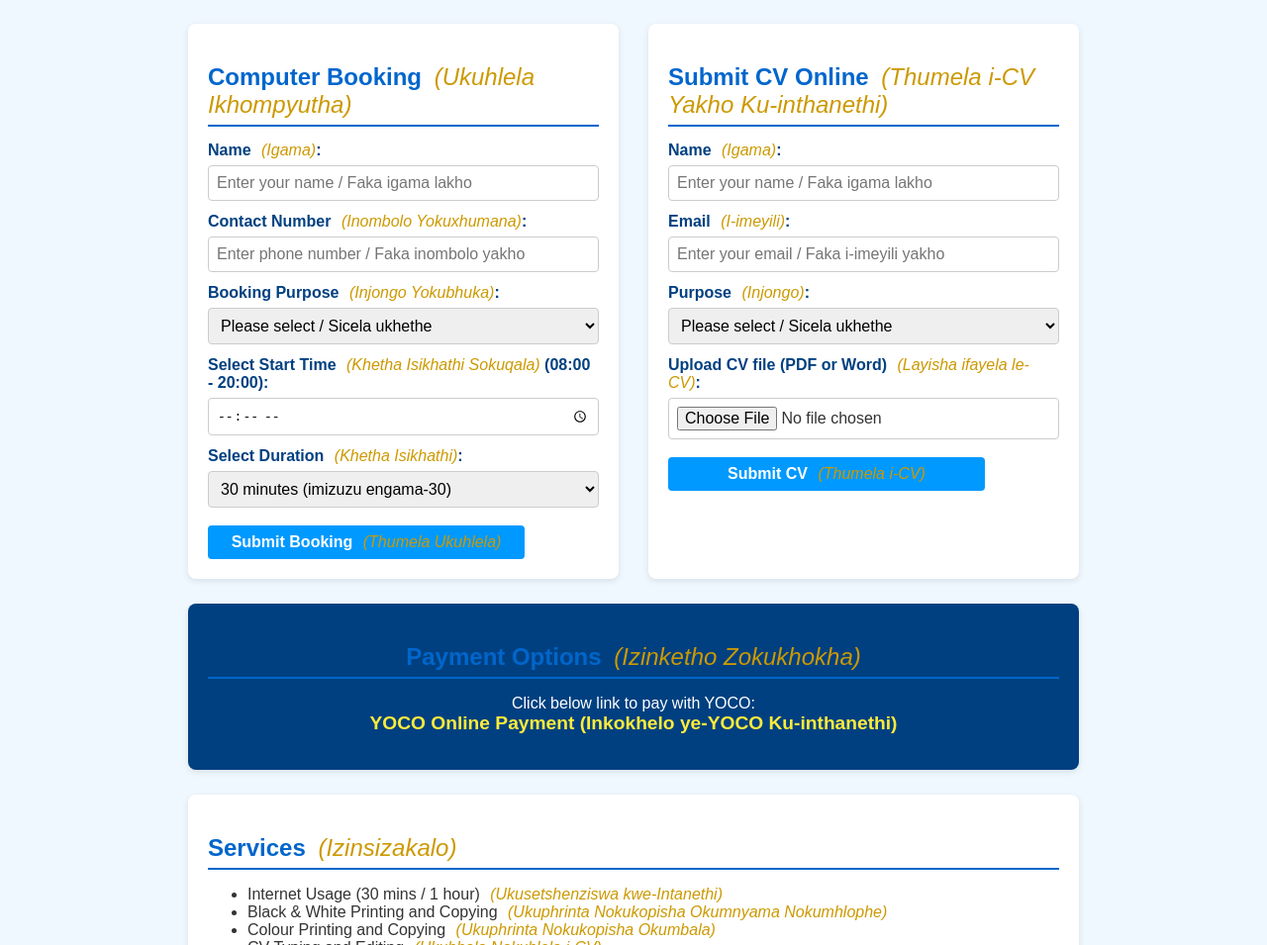
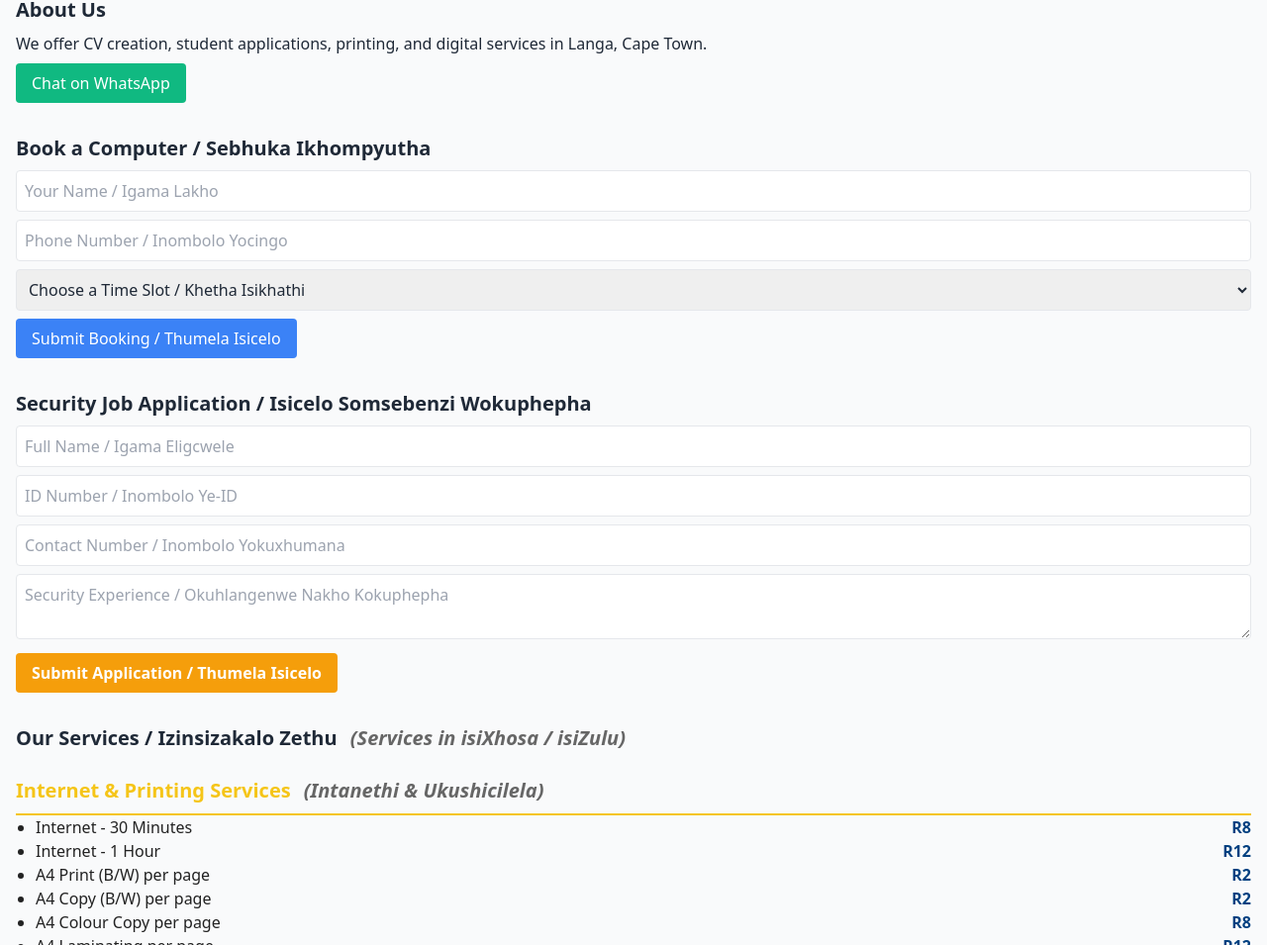
Before and after one commit to Tina-wanjun/za-online-cafe, a plain HTML site: page index.html in a window 1280 px wide. Shown: the part 84-1039 px from the top of the page at 99% size. Drawn offline with nearby package versions, Linux system fonts and the light colour scheme.

Commit message:
Update index.html

```diff
--- a/index.html
+++ b/index.html
@@ -2,184 +2,172 @@
 <html lang="en">
 <head>
   <meta charset="UTF-8" />
-<meta name="viewport" content="width=device-width, initial-scale=1" />
+  <meta name="viewport" content="width=device-width, initial-scale=1.0" />
   <title>ZA Online Café</title>
+  <link rel="stylesheet" href="https://cdn.jsdelivr.net/npm/tailwindcss@2.2.19/dist/tailwind.min.css" />
   <style>
-  body {
-    font-family: Arial, sans-serif;
-    max-width: 900px;
-    margin: auto;
-    padding: 20px;
-    background: #f0f8ff;
-    color: #333;
+    details summary {
+      font-weight: 700;
+      cursor: pointer;
+      padding: 0.5rem 0;
+      font-size: 1.25rem;
+      color: #004080; /* 深蓝 */
+      border-bottom: 2px solid #ccc;
+      list-style: none;
     }
-  h1 {
-    text-align: center;
-    color: #004080; /* 深蓝 */
-    margin-bottom: 30px;
+    details[open] summary {
+      color: #f5c518; /* 黄色 */
+      border-bottom-color: #f5c518;
     }
-  .section {
-    background: white;
-    border-radius: 8px;
-    padding: 20px;
-    margin-bottom: 25px;
-    box-shadow: 0 2px 6px rgba(0,0,0,0.1);
+    details ul {
+      margin-left: 1.25rem;
+      margin-bottom: 1rem;
+      list-style-type: disc;
+      color: #222;
     }
-  h2 {
-    color: #0066cc; /* 蓝色标题 */
-    margin-bottom: 15px;
-    border-bottom: 2px solid #0066cc;
-    padding-bottom: 6px;
+    .local-lang {
+      font-style: italic;
+      color: #666;
+      margin-left: 0.5rem;
     }
-  label {
-    display: block;
-    margin-top: 12px;
-    font-weight: bold;
+    .price {
       color: #004080;
+      font-weight: 600;
+      float: right;
     }
-  /* 南非语言文字，黄色，括号包起来 */
-  .local-lang {
-    color: #cc9900; /* 金黄色 */
-    font-weight: normal;
-    font-style: italic;
-    margin-left: 6px;
+    /* 支付按钮更醒目 */
+    .payment-btn {
+      background: linear-gradient(90deg, #2563eb, #fbbf24);
+      color: white;
+      font-weight: 700;
+      padding: 0.75rem 1.5rem;
+      border-radius: 0.375rem;
+      transition: background 0.3s ease;
+      display: inline-block;
     }
-  input, select, textarea, button {
-    width: 100%;
-    max-width: 320px;
-    padding: 8px;
-    margin-top: 6px;
-    border: 1px solid #ccc;
-    border-radius: 4px;
-    box-sizing: border-box;
-    font-size: 1em;
-  }
-  button {
-    background: #0099ff;
-    color: white;
-    border: none;
-    font-weight: bold;
-    cursor: pointer;
-    margin-top: 18px;
-    transition: background 0.3s ease;
-  }
-  button:hover {
-    background: #007acc;
-  }
-  /* 付款区域更醒目 */
-  .payment-section {
-    background: #004080;
-    color: white;
-    text-align: center;
-  }
-  .payment-section a {
-    color: #ffeb3b;
-    font-weight: bold;
-    text-decoration: none;
-    font-size: 1.2em;
-  }
-  .payment-section a:hover {
-    text-decoration: underline;
-  }
-
-  /* 响应式布局 - 两栏 */
-  @media (min-width: 700px) {
-    .flex-row {
-      display: flex;
-      gap: 30px;
-      flex-wrap: wrap;
-    }
-    .flex-child {
-      flex: 1;
-      min-width: 300px;
-    }
-    form input, form select, form textarea {
-      max-width: 100%;
-    }
+    .payment-btn:hover {
+      background: linear-gradient(90deg, #1e40af, #d97706);
     }
   </style>
+</head>
+<body class="bg-gray-50 text-gray-800">
+  <header class="bg-blue-600 text-white p-4 text-center text-2xl font-bold">
+    ZA Online Café
+  </header>
 
-<script>
-  // 名字格式化
-  function formatName(id) {
-    let input = document.getElementById(id);
-    let val = input.value.trim().toLowerCase();
-    if(val.length > 0){
-      val = val.charAt(0).toUpperCase() + val.slice(1);
-    }
-    input.value = val;
-  }
-</script>
-</head>
-<body>
-  <h1>ZA Online Café</h1>
+  <section class="p-4">
+    <h2 class="text-xl font-semibold mb-2">About Us</h2>
+    <p>We offer CV creation, student applications, printing, and digital services in Langa, Cape Town.</p>
+    <a href="https://wa.me/27210652027" class="inline-block mt-2 px-4 py-2 bg-green-500 text-white rounded">Chat on WhatsApp</a>
+  </section>
 
-  <div class="flex-row">
-    <div class="section flex-child">
-      <h2>Computer Booking <span class="local-lang">(Ukuhlela Ikhompyutha)</span></h2>
-      <form action="https://formspree.io/f/your-form-id" method="POST">
-        <label for="name">Name <span class="local-lang">(Igama)</span>:</label>
-        <input type="text" id="name" name="name" required onblur="formatName('name')" placeholder="Enter your name / Faka igama lakho" />
+  <section class="p-4">
+    <h2 class="text-xl font-semibold mb-2">Book a Computer / Sebhuka Ikhompyutha</h2>
+    <form class="space-y-2" action="https://formspree.io/f/your-form-id" method="POST">
+      <input name="name" placeholder="Your Name / Igama Lakho" class="w-full p-2 border rounded" required />
+      <input name="phone" placeholder="Phone Number / Inombolo Yocingo" class="w-full p-2 border rounded" required />
+      <select name="time" class="w-full p-2 border rounded" required>
+        <option value="" disabled selected>Choose a Time Slot / Khetha Isikhathi</option>
+        <option>09:00 - 09:30</option>
+        <option>09:30 - 10:00</option>
+        <option>10:00 - 10:30</option>
+        <option>10:30 - 11:00</option>
+        <option>... (customize slots)</option>
+      </select>
+      <button type="submit" class="px-4 py-2 bg-blue-500 text-white rounded">Submit Booking / Thumela Isicelo</button>
+    </form>
+  </section>
 
-        <label for="phone">Contact Number <span class="local-lang">(Inombolo Yokuxhumana)</span>:</label>
-        <input type="tel" id="phone" name="phone" required placeholder="Enter phone number / Faka inombolo yakho" />
+  <section class="p-4">
+    <h2 class="text-xl font-semibold mb-2">Security Job Application / Isicelo Somsebenzi Wokuphepha</h2>
+    <form class="space-y-2" action="https://formspree.io/f/your-form-id" method="POST">
+      <input name="full_name" placeholder="Full Name / Igama Eligcwele" class="w-full p-2 border rounded" required />
+      <input name="id_number" placeholder="ID Number / Inombolo Ye-ID" class="w-full p-2 border rounded" required />
+      <input name="contact" placeholder="Contact Number / Inombolo Yokuxhumana" class="w-full p-2 border rounded" required />
+      <textarea name="experience" placeholder="Security Experience / Okuhlangenwe Nakho Kokuphepha" class="w-full p-2 border rounded"></textarea>
+      <button type="submit" class="px-4 py-2 bg-yellow-500 text-white rounded font-semibold">Submit Application / Thumela Isicelo</button>
+    </form>
+  </section>
 
-        <label for="purpose">Booking Purpose <span class="local-lang">(Injongo Yokubhuka)</span>:</label>
-        <select id="purpose" name="purpose" required>
-          <option value="">Please select / Sicela ukhethe</option>
-          <option value="study">Study <span class="local-lang">(Funda)</span></option>
-          <option value="security">Security Job Application (PSIRA) <span class="local-lang">(Isicelo Somsebenzi Wokuphepha)</span></option>
-        </select>
+  <section class="p-4">
+    <h2 class="text-xl font-semibold mb-4">
+      Our Services / Izinsizakalo Zethu
+      <span class="local-lang">(Services in isiXhosa / isiZulu)</span>
+    </h2>
 
-        <label for="start-time">Select Start Time <span class="local-lang">(Khetha Isikhathi Sokuqala)</span> (08:00 - 20:00):</label>
-        <input type="time" id="start-time" name="start-time" min="08:00" max="20:00" required />
+    <details open>
+      <summary>Internet & Printing Services <span class="local-lang">(Intanethi & Ukushicilela)</span></summary>
+      <ul>
+        <li>Internet - 30 Minutes <span class="price">R8</span></li>
+        <li>Internet - 1 Hour <span class="price">R12</span></li>
+        <li>A4 Print (B/W) per page <span class="price">R2</span></li>
+        <li>A4 Copy (B/W) per page <span class="price">R2</span></li>
+        <li>A4 Colour Copy per page <span class="price">R8</span></li>
+        <li>A4 Laminating per page <span class="price">R12</span></li>
+        <li>A3 Laminating per page <span class="price">R20</span></li>
+        <li>Plastic Sleeve <span class="price">R2</span></li>
+        <li>Binding from <span class="price">R35</span></li>
+      </ul>
+    </details>
 
-        <label for="duration">Select Duration <span class="local-lang">(Khetha Isikhathi)</span>:</label>
-        <select id="duration" name="duration" required>
-          <option value="30">30 minutes <span class="local-lang">(imizuzu engama-30)</span></option>
-          <option value="60">1 hour <span class="local-lang">(ihora eli-1)</span></option>
-          <option value="90">1.5 hours <span class="local-lang">(ihora eli-1.5)</span></option>
-          <option value="120">2 hours <span class="local-lang">(amahora ama-2)</span></option>
-        </select>
+    <details>
+      <summary>Everyday Services & Cards <span class="local-lang">(Izinsizakalo Zansuku zonke & Amakhadi)</span></summary>
+      <ul>
+        <li>Invites (Wedding, Flyers) B/W <span class="price">R300</span></li>
+        <li>Invites (Wedding, Flyers) Colour <span class="price">R400</span></li>
+        <li>Business Cards (50 Cards) <span class="price">R200</span></li>
+        <li>Digital Invite - Video Slide <span class="price">R350</span></li>
+        <li>Event Posters <span class="price">R300</span></li>
+      </ul>
+    </details>
 
-        <button type="submit">Submit Booking <span class="local-lang">(Thumela Ukuhlela)</span></button>
-      </form>
-    </div>
+    <details>
+      <summary>Software Installation <span class="local-lang">(Ukufakwa KweSoftware)</span></summary>
+      <ul>
+        <li>Windows 7 <span class="price">R350</span></li>
+        <li>Windows 8 <span class="price">R450</span></li>
+        <li>Windows 10 <span class="price">R550</span></li>
+        <li>Windows 11 <span class="price">R650</span></li>
+        <li>Microsoft Installation <span class="price">R200</span></li>
+        <li>iCloud Account Registration <span class="price">R150</span></li>
+        <li>Email & Social Apps Install <span class="price">R30</span></li>
+      </ul>
+    </details>
 
-    <div class="section flex-child">
-      <h2>Submit CV Online <span class="local-lang">(Thumela i-CV Yakho Ku-inthanethi)</span></h2>
-      <form action="https://formspree.io/f/your-form-id" method="POST" enctype="multipart/form-data">
-        <label for="cv-name">Name <span class="local-lang">(Igama)</span>:</label>
-        <input type="text" id="cv-name" name="cv-name" required onblur="formatName('cv-name')" placeholder="Enter your name / Faka igama lakho" />
+    <details>
+      <summary>SARS & CIPC Services <span class="local-lang">(Isevisi ze-SARS & CIPC)</span></summary>
+      <ul>
+        <li>SARS Registration <span class="price">R80</span></li>
+        <li>SARS Tax Clearance <span class="price">R150</span></li>
+        <li>CIPC Company Registration <span class="price">R600</span></li>
+        <li>CIPC Annual Returns Submit <span class="price">R350</span></li>
+      </ul>
+    </details>
 
-        <label for="cv-email">Email <span class="local-lang">(I-imeyili)</span>:</label>
-        <input type="email" id="cv-email" name="cv-email" required placeholder="Enter your email / Faka i-imeyili yakho" />
+    <details>
+      <summary>PSIRA Services (Security) <span class="local-lang">(Isevisi ze-PSIRA)</span></summary>
+      <ul>
+        <li>PSIRA Registration <span class="price">R370</span></li>
+        <li>PSIRA Certificate Renewal <span class="price">R164</span></li>
+        <li>PSIRA Card Renewal <span class="price">R200</span></li>
+      </ul>
+    </details>
+  </section>
 
-        <label for="cv-purpose">Purpose <span class="local-lang">(Injongo)</span>:</label>
-        <select id="cv-purpose" name="cv-purpose" required>
-          <option value="">Please select / Sicela ukhethe</option>
-          <option value="study">Study <span class="local-lang">(Funda)</span></option>
-          <option value="security">Security Job Application (PSIRA) <span class="local-lang">(Isicelo Somsebenzi Wokuphepha)</span></option>
-        </select>
+  <section class="p-4">
+    <h2 class="text-xl font-semibold mb-2">Pay Online / Khokha Online</h2>
+    <a href="https://pay.yoco.com/your-store-link" class="payment-btn">Pay with YOCO / Khokha ngeYOCO</a>
+  </section>
 
-        <label for="cv-file">Upload CV file (PDF or Word) <span class="local-lang">(Layisha ifayela le-CV)</span>:</label>
-        <input type="file" id="cv-file" name="cv-file" accept=".pdf,.doc,.docx" required />
+  <section class="p-4">
+    <h2 class="text-xl font-semibold mb-2">Contact Us / Xhumana Nathi</h2>
+    <p>Phone: 021 065 2027</p>
+    <p>Email: zaonlinecafe@gmail.com</p>
+    <a href="https://wa.me/27210652027" class="text-blue-600 underline">WhatsApp Us</a>
+  </section>
 
-        <button type="submit">Submit CV <span class="local-lang">(Thumela i-CV)</span></button>
-      </form>
-    </div>
-  </div>
-
-  <div class="section payment-section">
-    <h2>Payment Options <span class="local-lang">(Izinketho Zokukhokha)</span></h2>
-    <p>Click below link to pay with YOCO: <br /><a href="https://pay.yoco.com/your-store-link" target="_blank">YOCO Online Payment (Inkokhelo ye-YOCO Ku-inthanethi)</a></p>
-  </div>
-
-  <div class="section">
-    <h2>Services <span class="local-lang">(Izinsizakalo)</span></h2>
-    <ul>
-      <li>Internet Usage (30 mins / 1 hour) <span class="local-lang">(Ukusetshenziswa kwe-Intanethi)</span></li>
-      <li>Black & White Printing and Copying <span class="local-lang">(Ukuphrinta Nokukopisha Okumnyama Nokumhlophe)</span></li>
-      <li>Colour Printing and Copying <span class="local-lang">(Ukuphrinta Nokukopisha Okumbala)</span></li>
-      <li>CV Typing and Editing <span class="local-lang">(Ukubhala Nokuhlela i-CV)</span></li>
-      <li
+  <footer class="bg-gray-200 text-center p-4 mt-4">
+    &copy; 2025 ZA Online Café. All rights reserved.
+  </footer>
+</body>
+</html>
```
Lines whose indentation alone changed are shown as unchanged.
